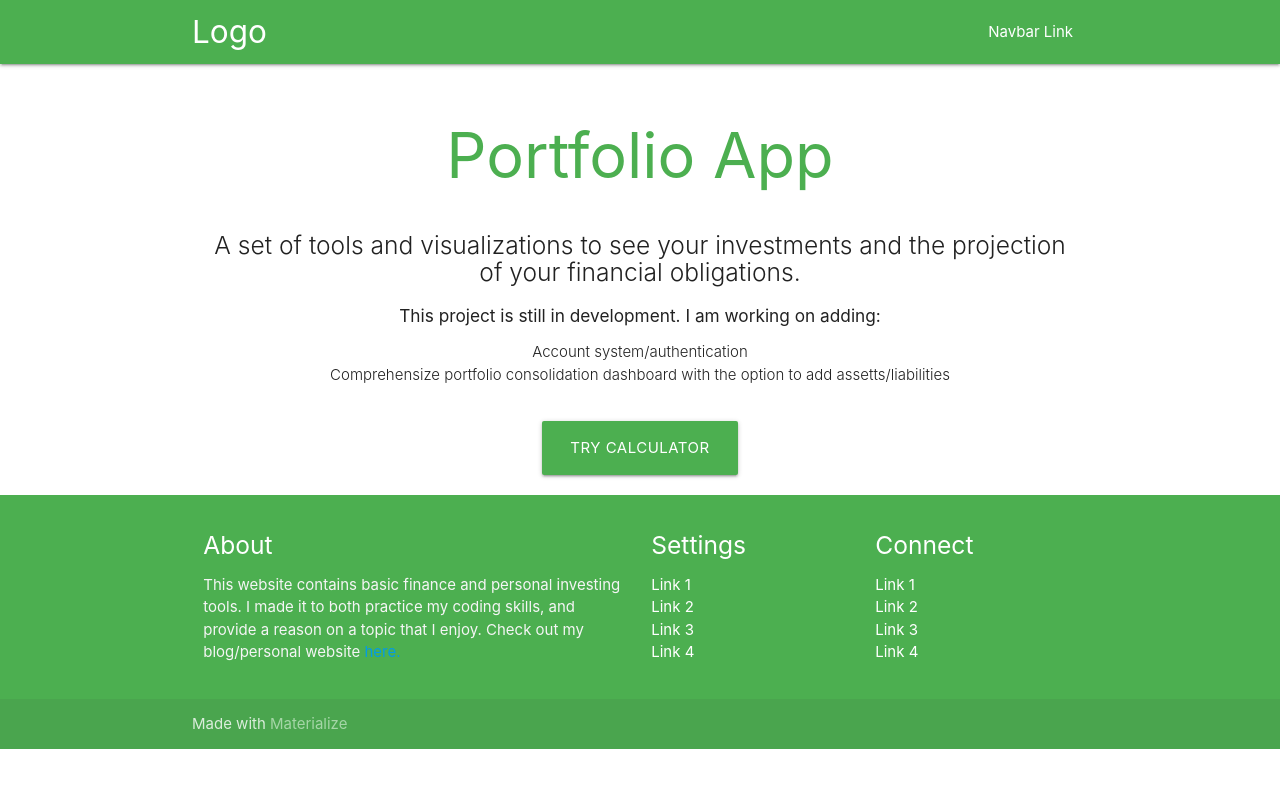
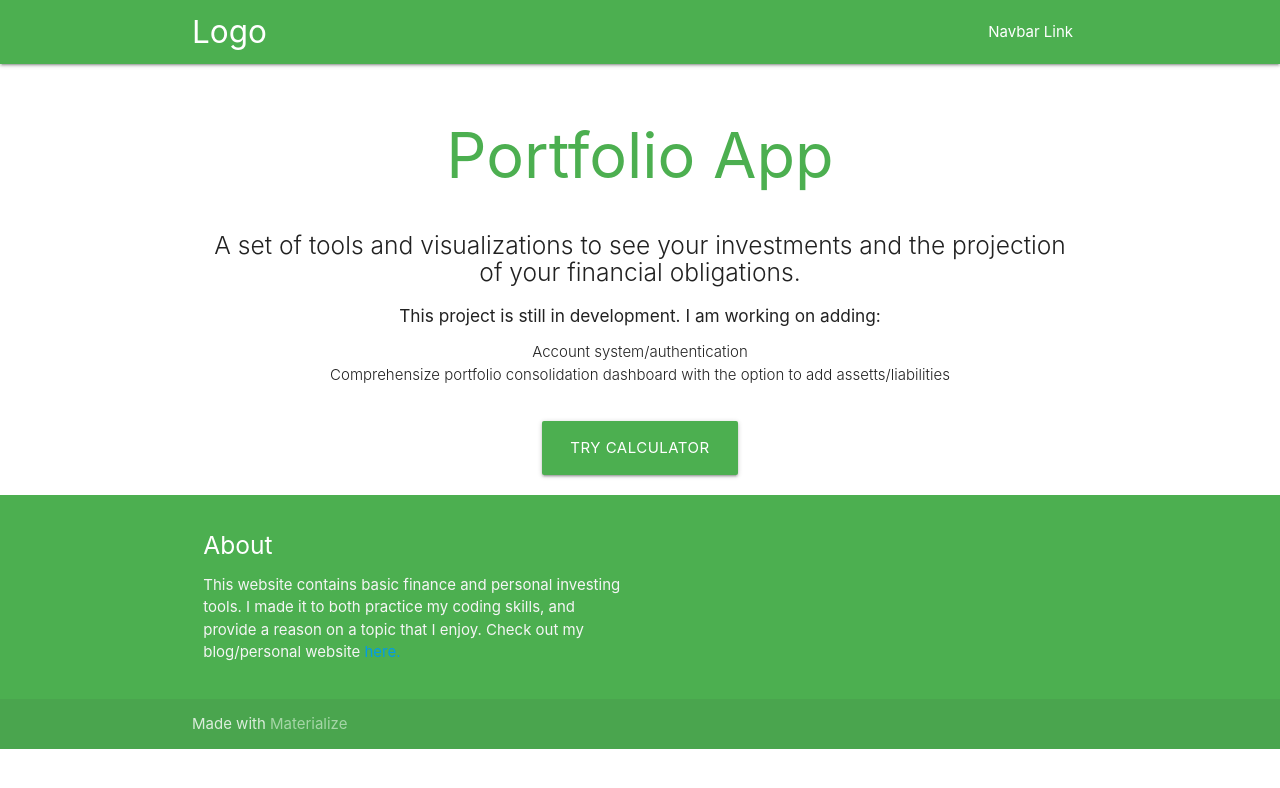
Before and after one commit to alex-love/finance-app, a React (Create React App) app: page / in a window 1280 px wide. Shown: the top 788 px of the page. Built offline with nearby package versions, Linux system fonts and the light colour scheme.

Commit message:
update footer

```diff
--- a/src/components/layout/Footer.js
+++ b/src/components/layout/Footer.js
@@ -1,4 +1,4 @@
-import React, { Component } from 'react'
+import React, { Component } from "react";
 
 export default class Footer extends Component {
   render() {
@@ -9,37 +9,35 @@ export default class Footer extends Component {
             <div className="row">
               <div className="col l6 s12">
                 <h5 className="white-text">About</h5>
-          <p className="grey-text text-lighten-4">This website contains basic finance and personal investing tools. I made it to both practice my coding skills, and provide a reason on a topic that I enjoy. Check out my blog/personal website <a rel="noopener noreferrer" href="https://alex-love.github.io" target="_blank">here.</a></p>
-
-
-        </div>
-        <div className="col l3 s12">
-          <h5 className="white-text">Settings</h5>
-          <ul>
-            <li><a className="white-text" href="#!">Link 1</a></li>
-            <li><a className="white-text" href="#!">Link 2</a></li>
-            <li><a className="white-text" href="#!">Link 3</a></li>
-            <li><a className="white-text" href="#!">Link 4</a></li>
-          </ul>
-        </div>
-        <div className="col l3 s12">
-          <h5 className="white-text">Connect</h5>
-          <ul>
-            <li><a className="white-text" href="#!">Link 1</a></li>
-            <li><a className="white-text" href="#!">Link 2</a></li>
-            <li><a className="white-text" href="#!">Link 3</a></li>
-            <li><a className="white-text" href="#!">Link 4</a></li>
-          </ul>
+                <p className="grey-text text-lighten-4">
+                  This website contains basic finance and personal investing
+                  tools. I made it to both practice my coding skills, and
+                  provide a reason on a topic that I enjoy. Check out my
+                  blog/personal website{" "}
+                  <a
+                    rel="noopener noreferrer"
+                    href="https://alex-love.github.io"
+                    target="_blank"
+                  >
+                    here.
+                  </a>
+                </p>
               </div>
             </div>
           </div>
           <div className="footer-copyright">
             <div className="container">
-      Made with <a className="green-text text-lighten-3" href="http://materializecss.com">Materialize</a>
+              Made with{" "}
+              <a
+                className="green-text text-lighten-3"
+                href="http://materializecss.com"
+              >
+                Materialize
+              </a>
             </div>
           </div>
         </footer>
       </div>
-    )
+    );
   }
 }
```
Lines whose indentation alone changed are shown as unchanged.
